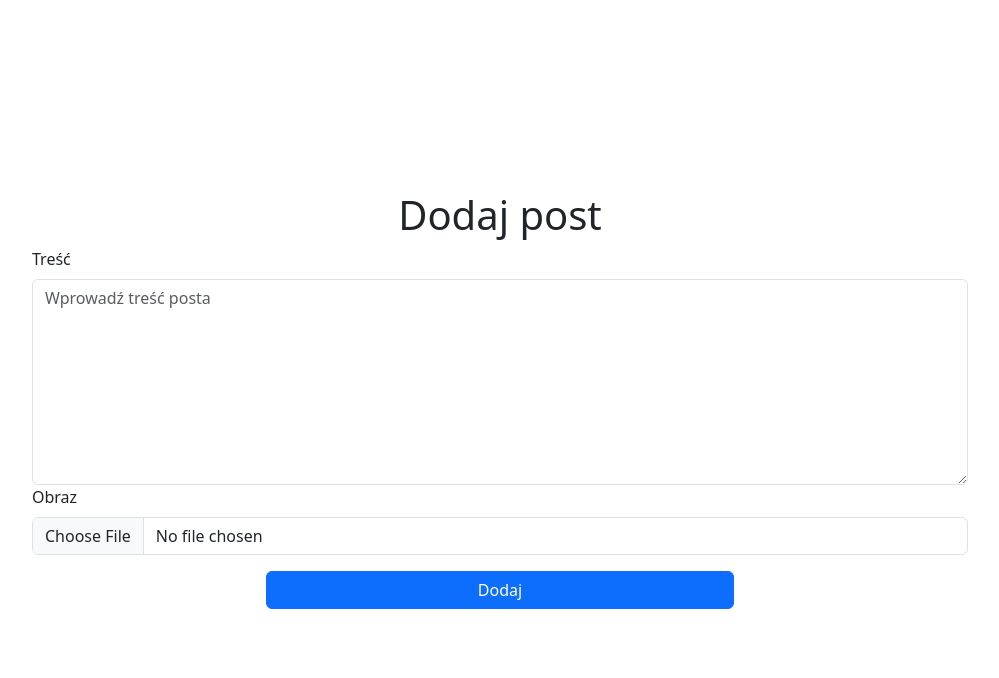
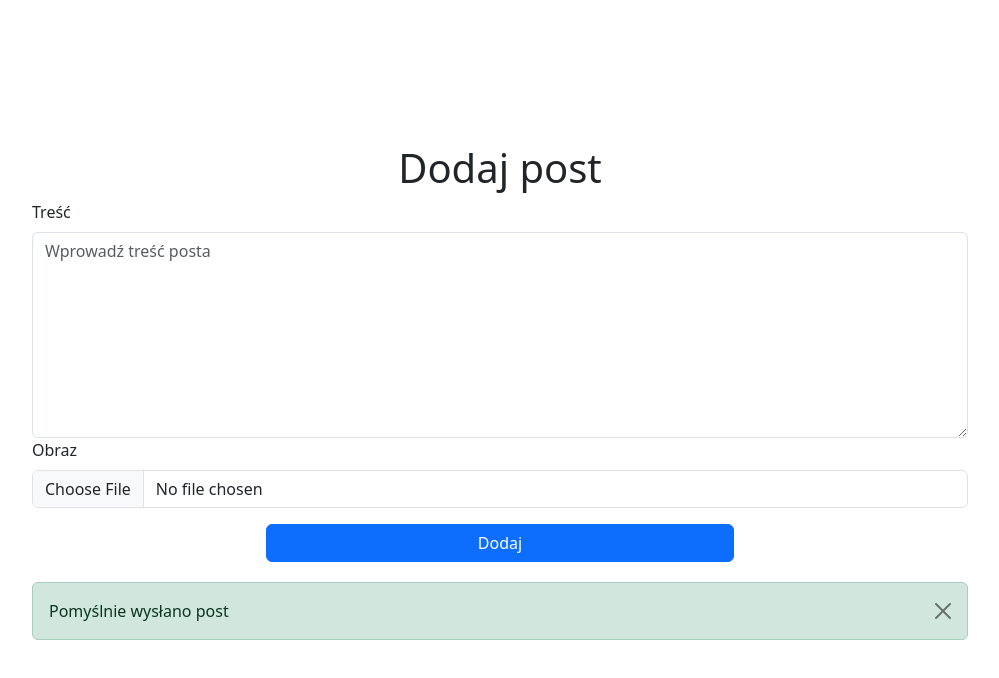
Before and after one commit to Hack2React-SocialBridge/SocialBridgeWeb, a React (Create React App) app: page / in a window 1280 px wide. Shown: the top 678 px of the page, without its empty margins (140-1139 px from the left). Built offline with nearby package versions, Linux system fonts and the light colour scheme.

Commit message:
feat: notifications for adding posts

```diff
--- a/src/pages/AddForm.js
+++ b/src/pages/AddForm.js
@@ -1,9 +1,10 @@
 import { useState } from "react";
-import { Form, Button, Container, FormGroup } from "react-bootstrap";
+import { Form, Button, Alert, Container, FormGroup } from "react-bootstrap";
 
 import { API } from "../api/requests";
 
 export default function AddForm() {
+  const [result, setResult] = useState("success");
   const [content, setContent] = useState("");
   const [image, setImage] = useState(null);
 
@@ -12,6 +13,7 @@ export default function AddForm() {
     formData.append("image", image);
     formData.append("ngo", 7);
     formData.append("content", content);
+    try {
       const { data } = await API.post("posts/", formData, {
         headers: {
           "Content-Type": "multipart/form-data",
@@ -19,6 +21,10 @@ export default function AddForm() {
         },
       });
       console.log(data);
+      setResult("success")
+    } catch (error) {
+      setResult("error");
+    }
   }
 
   function handleChangeField(e, callback) {
@@ -31,44 +37,52 @@ export default function AddForm() {
 
   return (
     <Container
-            className="position-absolute top-50 start-50 translate-middle d-flex h-75 w-75"
+      className='position-absolute top-50 start-50 translate-middle d-flex h-75 w-75'
       style={{ maxWidth: "1000px" }}
     >
       <Form
-                className="my-auto flex-grow-1"
+        className='my-auto flex-grow-1'
         onSubmit={(e) => {
           e.preventDefault();
           onSubmit();
         }}
       >
-                <h1 className="text-center">Dodaj post</h1>
+        <h1 className='text-center'>Dodaj post</h1>
         <Form.Group
-                    className="mb-3"
-                    controlId="formBasicEmail"
+          className='mb-3'
+          controlId='formBasicEmail'
           hasValidation
           invalid={true}
         >
           <Form.Label>Treść</Form.Label>
           <textarea
             rows={8}
-                        placeholder="Wprowadź treść posta"
-                        className="form-control"
+            placeholder='Wprowadź treść posta'
+            className='form-control'
             value={content}
             onChange={(e) => handleChangeField(e, setContent)}
             invalid={true}
           />
           <Form.Label>Obraz</Form.Label>
           <Form.Control
-                        type="File"
+            type='File'
             onChange={(e) => handleImageChange(e, setImage)}
             invalid={true}
           />
         </Form.Group>
-                <FormGroup className="d-flex justify-content-center">
-                    <Button variant="primary" type="submit" className="w-50">
+        <FormGroup className='d-flex justify-content-center'>
+          <Button variant='primary' type='submit' className='w-50'>
             Dodaj
           </Button>
         </FormGroup>
+        <div style={{marginTop: 20}}>
+        {result === "pending" ? null : result === "success" ? (
+          <Alert variant='success' onClose={() => setResult("pending")} dismissible>Pomyślnie wysłano post</Alert>
+        ) : (
+          <Alert variant='danger' onClose={() => setResult("pending")} dismissible>Wystąpił błąd</Alert>
+        )}
+        </div>
+
       </Form>
     </Container>
   );
```
Lines whose indentation alone changed are shown as unchanged.
